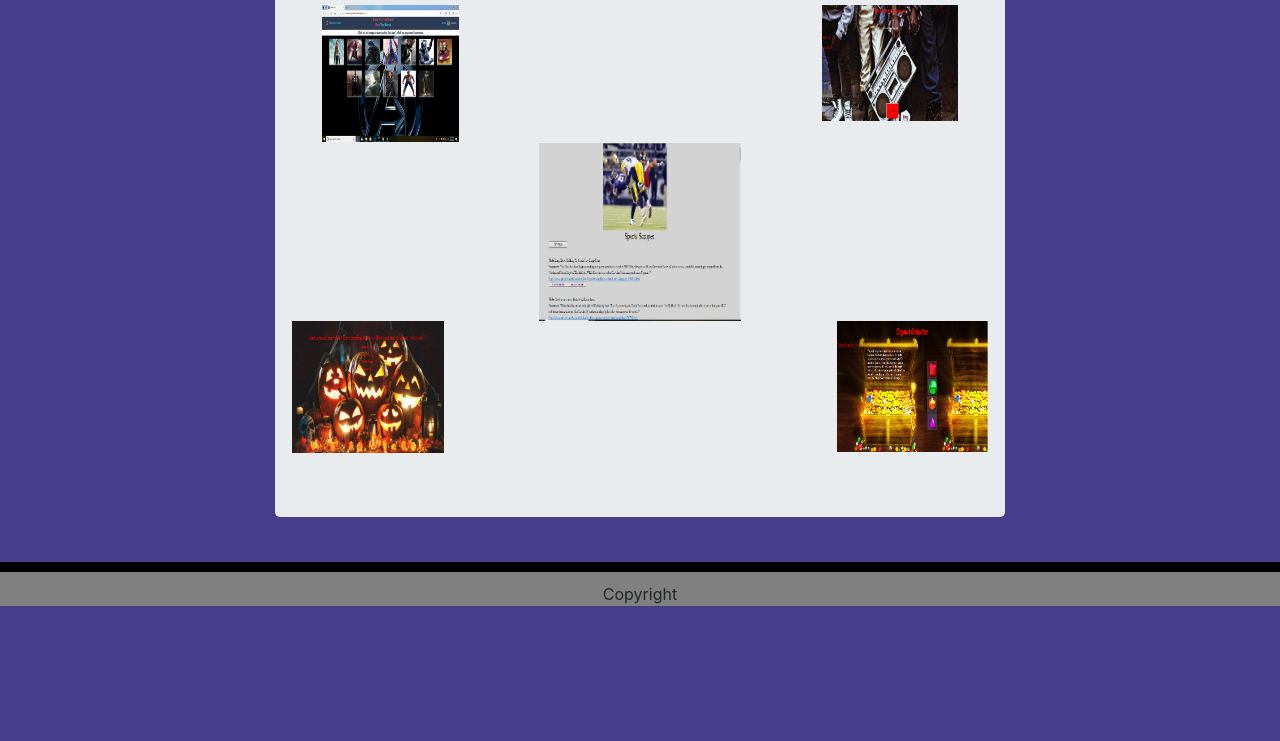
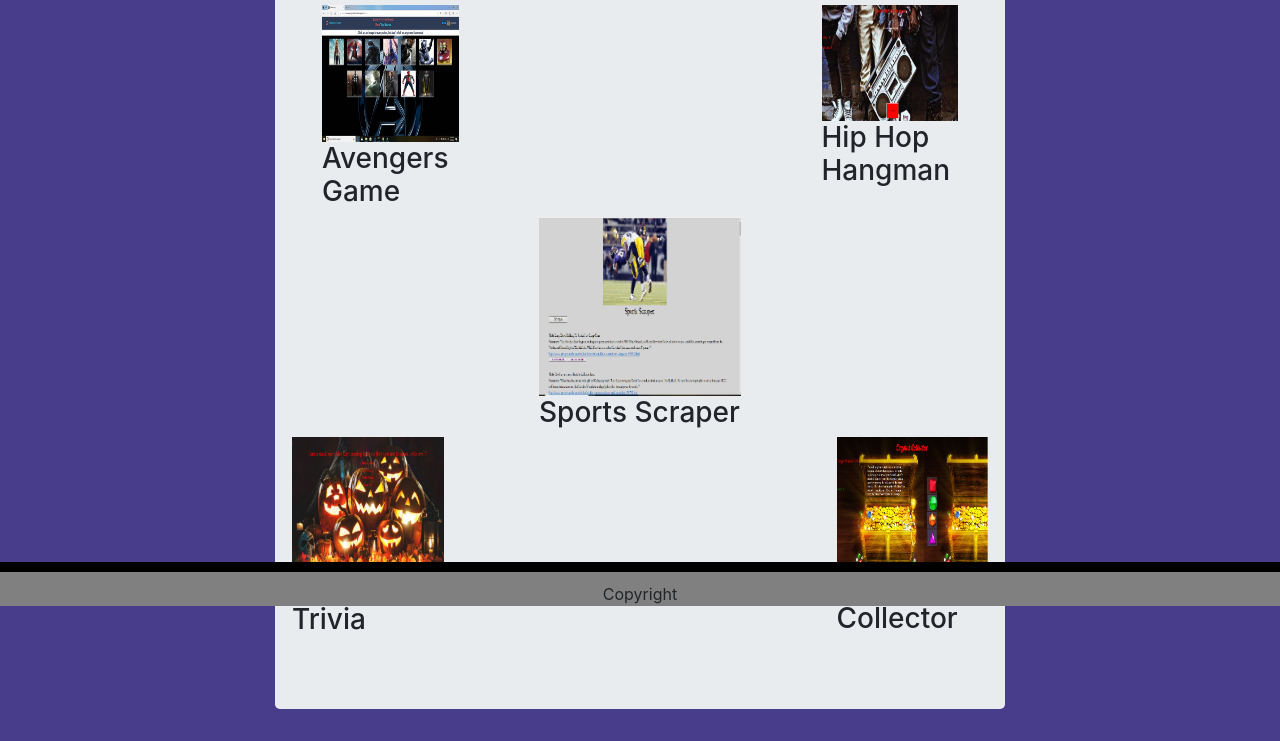
Before and after one commit to Jaydanasara/bootstrap_portfolio, a plain HTML site: page portfolio.html in a window 1280 px wide. Shown: the part 194-935 px from the top of the page. Before the commit the page ends 800 px from the top, so only its background shows below. Drawn offline with nearby package versions, Linux system fonts and the light colour scheme.

Commit message:
school update 2

```diff
--- a/portfolio.html
+++ b/portfolio.html
@@ -44,21 +44,21 @@
 
 <div class="container">
   <div class="row">
-    <div class="col-md-3"><img src="assets/images/Avengersmemorygame.png" class="img-fluid" alt="Responsive image"></div>
+    <div class="col-md-3"><img src="assets/images/Avengersmemorygame.png" class="img-fluid" alt="Responsive image"><h3>Avengers Game</h3> </div>
     <div class="col-md-3"></div>
     <div class="col-md-3"></div>
-    <div class="col-md-3"><img src="assets/images/hiphophangman.png" class="img-fluid" alt="Responsive image"></div>
+    <div class="col-md-3"><img src="assets/images/hiphophangman.png" class="img-fluid" alt="Responsive image"><h3>Hip Hop Hangman</div>
     <div class="row">
             <div class="col-md-4"></div>
-            <div class="col-md-4"><img src="assets/images/sports scraper.png" class="img-fluid" alt="Responsive image"> </div>
+            <div class="col-md-4"><img src="assets/images/sports scraper.png" class="img-fluid" alt="Responsive image"><h3>Sports Scraper </h3></div>
             <div class="col-md-4"></div>
 
 
      <div class="row">
-                    <div class="col-md-3"><img src="assets/images/halloween game.png" class="img-fluid" alt="Responsive image"></div>
+                    <div class="col-md-3"><img src="assets/images/halloween game.png" class="img-fluid" alt="Responsive image"><h3>Halloweeen Trivia</h3></div>
                     <div class="col-md-3"> </div>
                     <div class="col-md-3"> </div>
-                    <div class="col-md-3"><img src="assets/images/crystalcollector.png" class="img-fluid" alt="Responsive image"></div>
+                    <div class="col-md-3"><img src="assets/images/crystalcollector.png" class="img-fluid" alt="Responsive image"> <h3>Crystal Collector</h3> </div>
 
   </div>
 </div>
```
